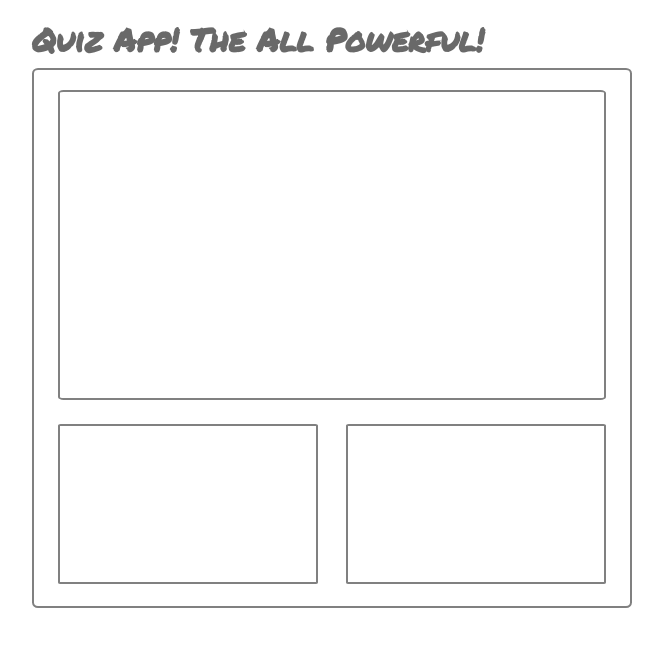
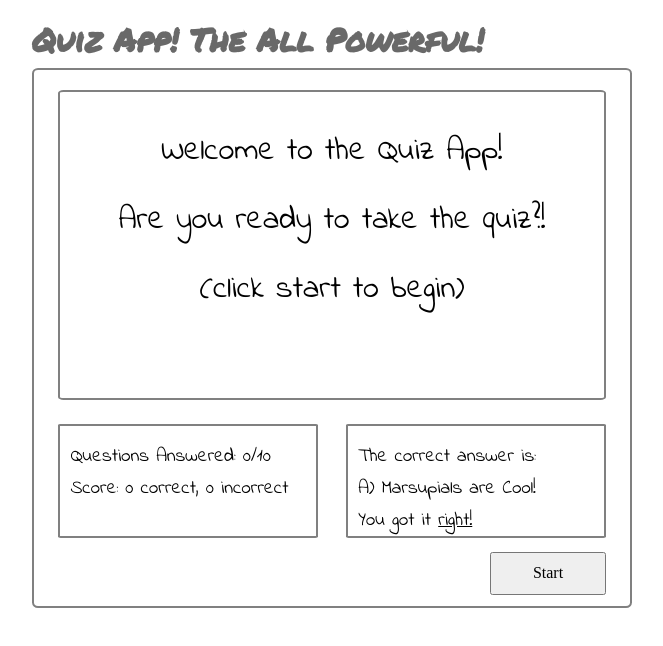
Before and after one commit to arirobbins/QuizApp, a plain HTML site: page index.html in a window 1280 px wide. Shown: the whole page, without its empty margins (308-971 px from the left). Drawn offline with nearby package versions, Linux system fonts and the light colour scheme.

Commit message:
update html/css

```diff
--- a/index.html
+++ b/index.html
@@ -15,13 +15,23 @@
         </header>
         <main class="large-box">
             <div class="question-area">
-
+                <p class="initial-text">Welcome to the Quiz App!</p>
+                <p class="initial-text">Are you ready to take the quiz?!</p>
+                <p class="initial-text">(click start to begin)</p>
             </div>
             <div class="score-area small-box">
-
+                <p>Questions Answered: <span id="num-answered">0/10</span></p>
+                <p>Score: <span id="score">0 correct, 0 incorrect</span></p>
             </div>
             <div class="answer-area small-box">
-
+                <p>The correct answer is:</p>
+                <p>A) Marsupials are Cool!</p>
+                <p>You got it <span class="js-right-or-wrong">right!</span></p>
+            </div>
+            <div class="buttons">
+                <button class="btn btn-right" type="button" name="start">Start</button>
+                <button class="btn btn-left hidden" type="button" name="submit">Submit</button>
+                <button class="btn btn-right hidden" type="button" name="next">Next</button>
             </div>
         </main>
     </div>
--- a/main.css
+++ b/main.css
@@ -41,10 +41,14 @@ h1 {
     border: 2px solid gray;
     border-radius: 1%;
     width: 45%;
-    height: 31%;
+    height: 22%;
     margin: 2.5%;
     padding: 10px;
     float: left;
+}
+
+.small-box p {
+    margin: 10px 0px;
 }
 
 .score-area {
@@ -55,6 +59,44 @@ h1 {
 
 }
 
+.js-right-or-wrong { /*class or id?*/
+    text-decoration: underline;
+}
+
 p {
     font-family: 'Indie Flower', cursive;
+    font-size: 19px;
 }
+
+/*.question-area p {
+    font-size: 32px;
+    text-align: center;
+}*/
+
+.initial-text {
+    font-size: 32px;
+    text-align: center;
+}
+
+.hidden {
+    display: none;
+}
+
+.btn {
+    width: 20%;
+    padding: 10px;
+    margin: 0px 2.5%;
+}
+
+.btn-left {
+    float: right;
+}
+
+/*.btn-center {
+    margin-right: 17.5%;
+    margin-left: 17.5%;
+}*/
+
+.btn-right {
+    float: right;
+}
```
